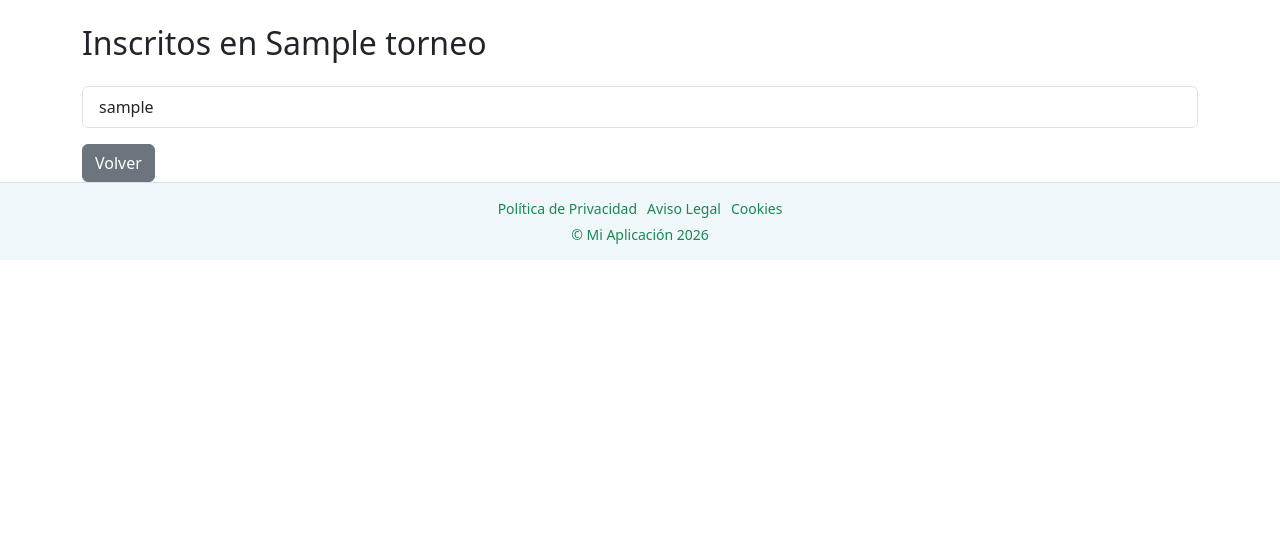
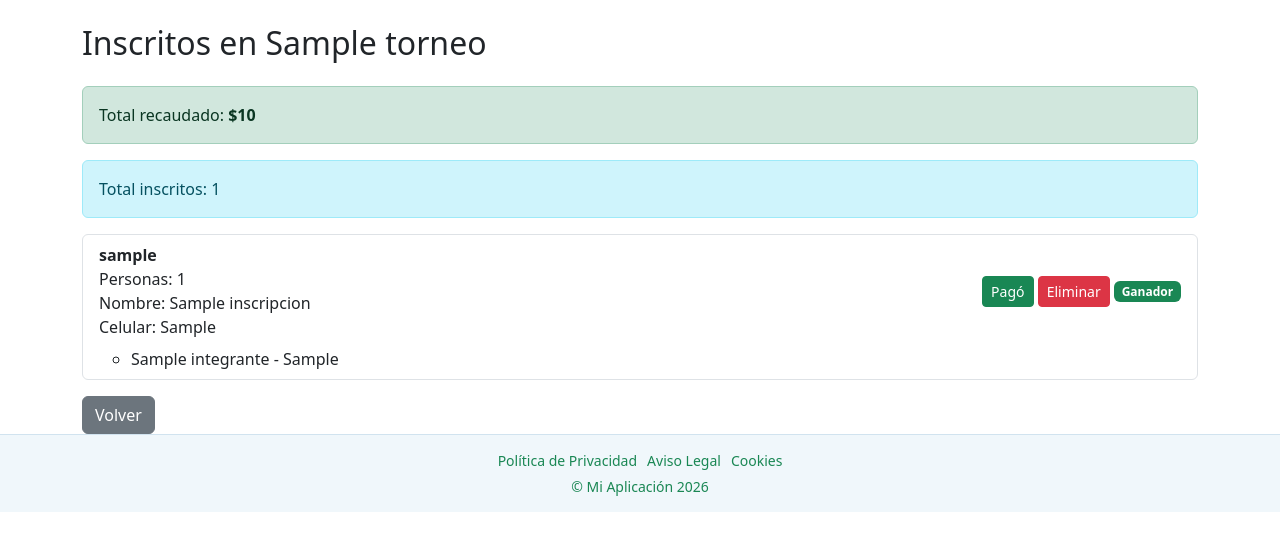
Before and after one commit to Nataly2802/LiquorEventsDjango, a Django app: page /torneos/inscritos/1/ in a window 1280 px wide. Shown: the part 67-618 px from the top of the page. Run offline with Django 5.2, Linux system fonts and the light colour scheme; a user stored in the database is signed in; tables that the repository leaves empty hold one stand-in row (values such as "Sample post").

Commit message:
inscripciones mejoradas para Torneos

```diff
--- a/torneos/forms.py
+++ b/torneos/forms.py
@@ -12,8 +12,8 @@ class TorneoForm(forms.ModelForm):
     'cupo_maximo',
     'premio',
     'tipo_juego',
-    'estado_reserva',
-    'imagen'
+    'valor_inscripcion',
+    'imagen',
 ]
         widgets = {
             'fecha': forms.DateInput(
--- a/torneos/templates/torneos/inscritos.html
+++ b/torneos/templates/torneos/inscritos.html
@@ -4,10 +4,78 @@
 
 <h2 class="mb-4">Inscritos en {{ torneo.nombre }}</h2>
 
+<div class="alert alert-success">
+    Total recaudado: <strong>${{ total_recaudado|floatformat:0}}</strong>
+</div>
+
+<div class="alert alert-info">
+    Total inscritos: {{ total_personas }}
+</div>
+
 <ul class="list-group">
     {% for inscripcion in inscritos %}
-        <li class="list-group-item d-flex justify-content-between">
-            {{ inscripcion.participante.username }}
+        <li class="list-group-item">
+
+            <div class="d-flex justify-content-between align-items-center">
+                <div>
+                    <strong>{{ inscripcion.participante.username }}</strong><br>
+
+                    {% if not inscripcion.pago %}
+                        <span class="badge bg-danger">No ha pagado</span><br>
+                    {% endif %}
+
+                    {% if inscripcion.numero_personas %}
+                        Personas: {{ inscripcion.numero_personas }}<br>
+                    {% endif %}
+
+                    {% if inscripcion.nombre_equipo %}
+                        Nombre: {{ inscripcion.nombre_equipo }}<br>
+                    {% endif %}
+
+                    {% if inscripcion.categoria %}
+                        Celular: {{ inscripcion.categoria }}
+                    {% endif %}
+                </div>
+
+                <div>
+                    {% if inscripcion.pago %}
+                        <a href="{% url 'cambiar_pago' inscripcion.id %}" class="btn btn-success btn-sm">
+                            Pagó
+                        </a>
+                    {% else %}
+                        <a href="{% url 'cambiar_pago' inscripcion.id %}" class="btn btn-warning btn-sm">
+                            Debe
+                        </a>
+                    {% endif %}
+
+                    <a href="{% url 'eliminar_participante' inscripcion.id %}"
+                       class="btn btn-danger btn-sm"
+                       onclick="return confirm('¿Eliminar participante?')">
+                        Eliminar
+                    </a>
+
+                    {% if torneo.ganador %}
+                        {% if torneo.ganador == inscripcion %}
+                            <span class="badge bg-success">Ganador</span>
+                        {% endif %}
+                    {% else %}
+                        <a href="{% url 'seleccionar_ganador' torneo.id inscripcion.id %}"
+                           class="btn btn-primary btn-sm">
+                            Elegir ganador
+                        </a>
+                    {% endif %}
+
+                </div>
+            </div>
+
+            {% if inscripcion.integrantes.all %}
+                <ul class="mt-2">
+                    {% for integrante in inscripcion.integrantes.all %}
+                        <li>{{ integrante.nombre }} - {{ integrante.celular }}</li>
+                    {% endfor %}
+                </ul>
+            {% endif %}
+
         </li>
     {% empty %}
         <li class="list-group-item">
--- a/torneos/templates/torneos/lista.html
+++ b/torneos/templates/torneos/lista.html
@@ -28,7 +28,8 @@
             <div class="card-body">
                 <h5 class="card-title">{{ torneo.nombre }}</h5>
                 <p class="card-text">{{ torneo.descripcion }}</p>
-
+                <p><strong>Valor inscripción:</strong> ${{ torneo.valor_inscripcion|floatformat:0 }}</p>
+                <p><strong>Premio:</strong> ${{ torneo.premio|floatformat:0 }}</p>
                 <p><strong>Fecha:</strong> {{ torneo.fecha }}</p>
                 <p><strong>Hora:</strong> {{ torneo.hora }}</p>
                 <p><strong>Cupos máximos:</strong> {{ torneo.cupo_maximo }}</p>
@@ -46,7 +47,7 @@
                     <p class="text-danger">Torneo lleno</p>
                 {% else %}
                     {% if request.user.is_authenticated %}
-                        <a href="{% url 'inscribirse' torneo.id %}" class="btn btn-primary btn-sm">
+                        <a href="{% url 'inscribirse' torneo.id %}" class="btn btn-primary btn-sm mt-2">
                             Inscribirse
                         </a>
                     {% else %}
--- a/torneos/urls.py
+++ b/torneos/urls.py
@@ -11,4 +11,7 @@ urlpatterns = [
     path('inscritos/<int:torneo_id>/', views.ver_inscritos, name='ver_inscritos'),
     path('editar/<int:torneo_id>/', views.editar_torneo, name='editar_torneo'),
     path('eliminar/<int:torneo_id>/', views.eliminar_torneo, name='eliminar_torneo'),
+    path('pago/<int:inscripcion_id>/', views.cambiar_pago, name='cambiar_pago'),
+    path('eliminar-participante/<int:inscripcion_id>/', views.eliminar_participante, name='eliminar_participante'),
+    path('ganador/<int:torneo_id>/<int:inscripcion_id>/', views.seleccionar_ganador, name='seleccionar_ganador'),
 ]
--- a/torneos/views.py
+++ b/torneos/views.py
@@ -1,6 +1,6 @@
 from django.shortcuts import render, get_object_or_404, redirect
 from django.contrib.auth.decorators import login_required
-from .models import Torneo, Inscripcion
+from .models import Integrante, Torneo, Inscripcion
 from .forms import InscripcionForm, TorneoForm
 from django.contrib import messages
 from django.http import HttpResponseForbidden
@@ -30,15 +30,17 @@ def inscribirse(request, torneo_id):
 
     torneo = get_object_or_404(Torneo, id=torneo_id)
 
-    if torneo.estado_reserva == "Cerradas":
+    if hasattr(torneo, 'estado_reserva') and torneo.estado_reserva == "Cerradas":
         messages.error(request, "Las inscripciones están cerradas")
         return redirect('lista_torneos')
 
     total_inscritos = torneo.inscripcion_set.count()
 
     if total_inscritos >= torneo.cupo_maximo:
-        torneo.estado_reserva = "Cerradas"
-        torneo.save()
+        if hasattr(torneo, 'estado_reserva'):
+            torneo.estado_reserva = "Cerradas"
+            torneo.save()
+
         messages.error(request, "El torneo ya está lleno")
         return redirect('lista_torneos')
 
@@ -51,30 +53,62 @@ def inscribirse(request, torneo_id):
         messages.warning(request, "Ya estás inscrito en este torneo")
         return redirect('lista_torneos')
 
-    if request.method == "POST":
-        form = InscripcionForm(request.POST)
+    tipo = request.GET.get('tipo')
 
-        if form.is_valid():
-            inscripcion = form.save(commit=False)
-            inscripcion.participante = request.user
-            inscripcion.torneo = torneo
-            inscripcion.save()
+    if not tipo:
+        return render(request, "torneos/tipo_inscripcion.html", {
+            "torneo": torneo
+        })
 
-            total_inscritos = torneo.inscripcion_set.count()
-            if total_inscritos >= torneo.cupo_maximo:
-                torneo.estado_reserva = "Cerradas"
-                torneo.save()
+    if tipo == "individual":
+        if request.method == "POST":
+            nombre = request.POST.get("nombre")
+            celular = request.POST.get("celular")
+
+            Inscripcion.objects.create(
+                participante=request.user,
+                torneo=torneo,
+                nombre_equipo=nombre,
+                numero_personas=1,
+                categoria=celular
+            )
+
+            messages.success(request, "Inscripción individual exitosa")
+            return redirect('lista_torneos')
+
+        return render(request, "torneos/individual.html", {
+            "torneo": torneo
+        })
+
+    if tipo == "equipo":
+        if request.method == "POST":
+            nombre_equipo = request.POST.get("nombre_equipo")
+            numero_personas = int(request.POST.get("numero_personas", 0))
+
+            inscripcion = Inscripcion.objects.create(
+                participante=request.user,
+                torneo=torneo,
+                nombre_equipo=nombre_equipo,
+                numero_personas=numero_personas
+            )
+
+            for i in range(numero_personas):
+                nombre = request.POST.get(f"nombre_{i}")
+                celular = request.POST.get(f"celular_{i}")
+
+                if nombre and celular:
+                    Integrante.objects.create(
+                        inscripcion=inscripcion,
+                        nombre=nombre,
+                        celular=celular
+                    )
 
             messages.success(request, "Equipo inscrito correctamente")
             return redirect('lista_torneos')
-    else:
-        form = InscripcionForm()
 
-    return render(request, "torneos/inscribirse.html", {
-        "form": form,
-        "torneo": torneo
-    })
-
+        return render(request, "torneos/equipo.html", {
+            "torneo": torneo
+        })
 @login_required
 def mis_torneos(request):
 
@@ -111,11 +145,26 @@ def ver_inscritos(request, torneo_id):
 
     inscritos = torneo.inscripcion_set.all()
 
+    total_personas = 0
+    for ins in inscritos:
+        if ins.numero_personas:
+            total_personas += ins.numero_personas
+        else:
+            total_personas += 1
+
+    total_recaudado = 0
+    for ins in inscritos:
+        personas = ins.numero_personas if ins.numero_personas else 1
+
+        if bool(ins.pago):
+            total_recaudado += torneo.valor_inscripcion * personas
+    print(torneo.valor_inscripcion)
     return render(request, "torneos/inscritos.html", {
         "torneo": torneo,
-        "inscritos": inscritos
+        "inscritos": inscritos,
+        "total_recaudado": total_recaudado,
+        "total_personas": total_personas
     })
-
 @login_required
 def cancelar_inscripcion(request, torneo_id):
 
@@ -171,3 +220,42 @@ def redireccion_login(request):
     if request.user.rol == 'participante':
         return redirect('lista_torneos')
     return redirect('/dashboard')
+
+@login_required
+def cambiar_pago(request, inscripcion_id):
+    inscripcion = get_object_or_404(Inscripcion, id=inscripcion_id)
+
+    if request.user.rol == 'participante':
+        return HttpResponseForbidden("No tienes permiso")
+
+    inscripcion.pago = not inscripcion.pago
+    inscripcion.save()
+
+    return redirect('ver_inscritos', torneo_id=inscripcion.torneo.id)
+@login_required
+def eliminar_participante(request, inscripcion_id):
+    inscripcion = get_object_or_404(Inscripcion, id=inscripcion_id)
+
+    if request.user.rol == 'participante':
+        return HttpResponseForbidden("No tienes permiso")
+
+    torneo_id = inscripcion.torneo.id
+    inscripcion.delete()
+
+    messages.success(request, "Participante eliminado")
+    return redirect('ver_inscritos', torneo_id=torneo_id)
+@login_required
+def seleccionar_ganador(request, torneo_id, inscripcion_id):
+    torneo = get_object_or_404(Torneo, id=torneo_id)
+
+    if request.user.rol == 'participante':
+        return HttpResponseForbidden("No tienes permiso")
+
+    inscripcion = get_object_or_404(Inscripcion, id=inscripcion_id)
+
+    torneo.ganador = inscripcion
+    torneo.save()
+
+    messages.success(request, "Ganador registrado correctamente")
+
+    return redirect('ver_inscritos', torneo_id=torneo.id)
```
Also changed, not shown: torneos/models.py (+27 -7 lines), torneos/templates/torneos/equipo.html (added, +48 -0 lines), torneos/templates/torneos/individual.html (added, +26 -0 lines), torneos/templates/torneos/tipo_inscripcion.html (added, +15 -0 lines), static/IMG/torneos/RANA.jfif (added), static/IMG/torneos/TEJO.jfif (added), static/IMG/torneos/billar.jfif (added), torneos/migrations/0007_remove_torneo_estado_reserva_and_more.py (added), torneos/migrations/0008_torneo_pago.py (added), torneos/migrations/0009_remove_torneo_pago_inscripcion_pago.py (added), torneos/migrations/0010_integrante.py (added), torneos/migrations/0011_torneo_ganador.py (added), torneos/migrations/0012_alter_torneo_ganador.py (added), torneos/migrations/0013_alter_torneo_premio.py (added).
